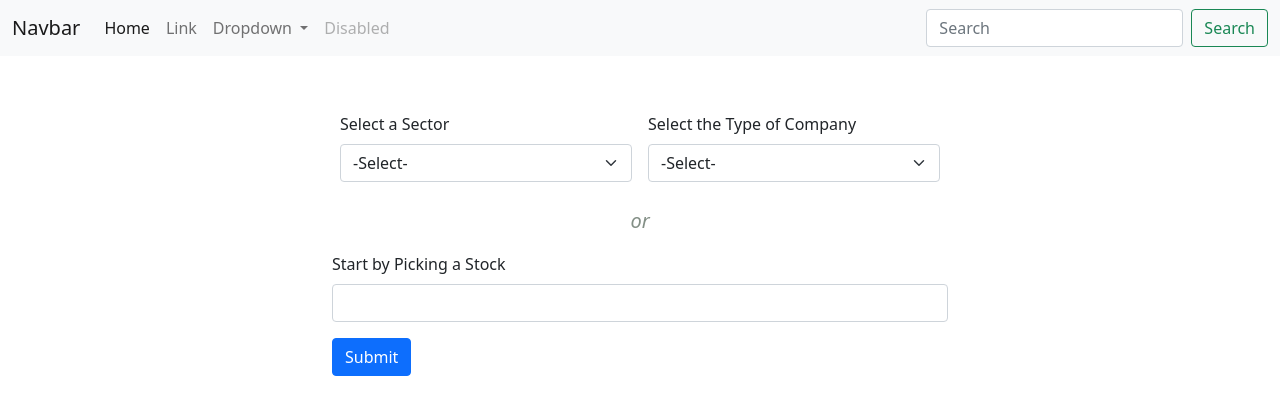
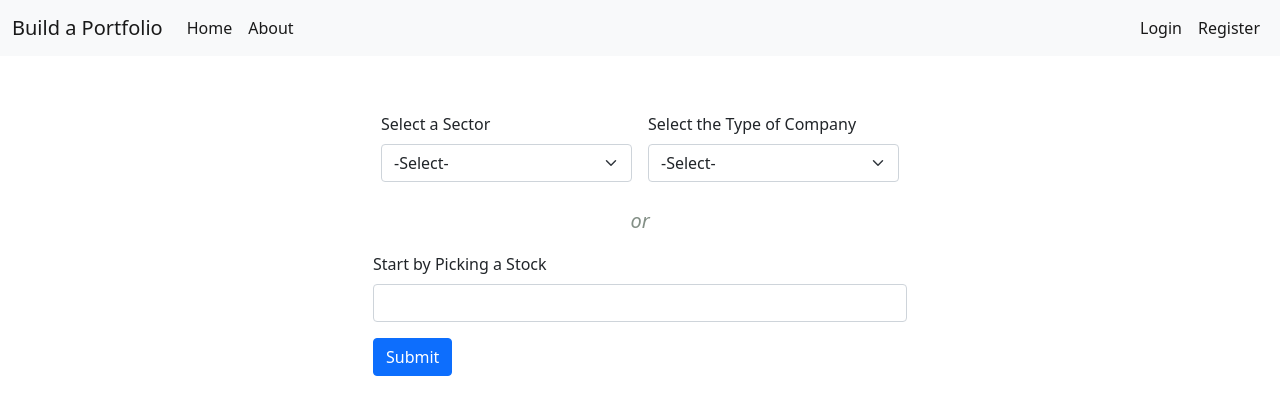
Before and after one commit to ketann26/Stock-Screener, a Flask app: page / in a window 1280 px wide. Shown: the top 415 px of the page. Run offline with Flask 2, Linux system fonts and the light colour scheme.

Commit message:
jinja-fied html pages

```diff
--- a/templates/index.html
+++ b/templates/index.html
@@ -1,58 +1,8 @@
-<!DOCTYPE html>
-<html>
+{% extends "layout.html" %}
+{% block content %}
 
-<head>
 
-	<link href="https://cdn.jsdelivr.net/npm/bootstrap@5.0.2/dist/css/bootstrap.min.css" rel="stylesheet"
-		integrity="sha384-EVSTQN3/azprG1Anm3QDgpJLIm9Nao0Yz1ztcQTwFspd3yD65VohhpuuCOmLASjC" crossorigin="anonymous">
 
-	<title>Home | Stock Screener</title>
-
-</head>
-
-<body>
-
-	<nav class="navbar navbar-expand-lg navbar-light bg-light">
-		<div class="container-fluid">
-			<a class="navbar-brand" href="#">Navbar</a>
-			<button class="navbar-toggler" type="button" data-bs-toggle="collapse"
-				data-bs-target="#navbarSupportedContent" aria-controls="navbarSupportedContent" aria-expanded="false"
-				aria-label="Toggle navigation">
-				<span class="navbar-toggler-icon"></span>
-			</button>
-			<div class="collapse navbar-collapse" id="navbarSupportedContent">
-				<ul class="navbar-nav me-auto mb-2 mb-lg-0">
-					<li class="nav-item">
-						<a class="nav-link active" aria-current="page" href="#">Home</a>
-					</li>
-					<li class="nav-item">
-						<a class="nav-link" href="#">Link</a>
-					</li>
-					<li class="nav-item dropdown">
-						<a class="nav-link dropdown-toggle" href="#" id="navbarDropdown" role="button"
-							data-bs-toggle="dropdown" aria-expanded="false">
-							Dropdown
-						</a>
-						<ul class="dropdown-menu" aria-labelledby="navbarDropdown">
-							<li><a class="dropdown-item" href="#">Action</a></li>
-							<li><a class="dropdown-item" href="#">Another action</a></li>
-							<li>
-								<hr class="dropdown-divider">
-							</li>
-							<li><a class="dropdown-item" href="#">Something else here</a></li>
-						</ul>
-					</li>
-					<li class="nav-item">
-						<a class="nav-link disabled" href="#" tabindex="-1" aria-disabled="true">Disabled</a>
-					</li>
-				</ul>
-				<form class="d-flex">
-					<input class="form-control me-2" type="search" placeholder="Search" aria-label="Search">
-					<button class="btn btn-outline-success" type="submit">Search</button>
-				</form>
-			</div>
-		</div>
-	</nav>
 
 <form class="container mt-5" style="width:50%">
 
@@ -88,6 +38,5 @@
 
 	<button type="submit" class="btn btn-primary">Submit</button>
 </form>
-</body>
 
-</html>
+{% endblock content%}
--- /dev/null
+++ b/templates/layout.html
@@ -0,0 +1,62 @@
+<!doctype html>
+<html lang="en">
+
+    <head>
+
+        <meta charset="utf-8">
+        <meta name="viewport" content="width=device-width, initial-scale=1">
+
+        <link href="https://cdn.jsdelivr.net/npm/bootstrap@5.0.2/dist/css/bootstrap.min.css" rel="stylesheet"
+            integrity="sha384-EVSTQN3/azprG1Anm3QDgpJLIm9Nao0Yz1ztcQTwFspd3yD65VohhpuuCOmLASjC" crossorigin="anonymous">
+
+        {% if title %}
+            <title>Stock Screener - {{ title }}</title>
+        {% else %}
+            <title>Stock Screener</title>
+        {% endif%}
+    </head>
+
+    <body>
+
+        <nav class="navbar navbar-expand-lg navbar-light bg-light">
+            <div class="container-fluid">
+                <a class="navbar-brand" href="#">Build a Portfolio</a>
+                <button class="navbar-toggler" type="button" data-bs-toggle="collapse" data-bs-target="#navbarSupportedContent"
+                    aria-controls="navbarSupportedContent" aria-expanded="false" aria-label="Toggle navigation">
+                    <span class="navbar-toggler-icon"></span>
+                </button>
+                <div class="collapse navbar-collapse" id="navbarSupportedContent">
+                    <ul class="navbar-nav me-auto mb-2 mb-lg-0">
+                        <li class="nav-item">
+                            <a class="nav-link active" aria-current="page" href="#">Home</a>
+                        </li>
+                        <li class="nav-item">
+                            <a class="nav-link active" href="#">About</a>
+                        </li>
+
+                    </ul>
+                    <form class="d-flex">
+                        <ul class="navbar-nav me-auto mb-2 mb-lg-0">
+                            <li class="nav-item">
+                                <a class="nav-link active" aria-current="page" href="#">Login</a>
+                            </li>
+                            <li class="nav-item">
+                                <a class="nav-link active" href="#">Register</a>
+                            </li>
+
+                        </ul>
+                    </form>
+                </div>
+            </div>
+        </nav>
+
+        <div class="container">
+            {% block content %}{% endblock %}
+        </div>
+
+        <script src="https://cdn.jsdelivr.net/npm/bootstrap@5.0.2/dist/js/bootstrap.bundle.min.js"
+            integrity="sha384-MrcW6ZMFYlzcLA8Nl+NtUVF0sA7MsXsP1UyJoMp4YLEuNSfAP+JcXn/tWtIaxVXM"
+            crossorigin="anonymous"></script>
+    </body>
+
+</html>
```
Also changed, not shown: templates/register.html (added, +35 -0 lines). Lines whose indentation alone changed are shown as unchanged.
